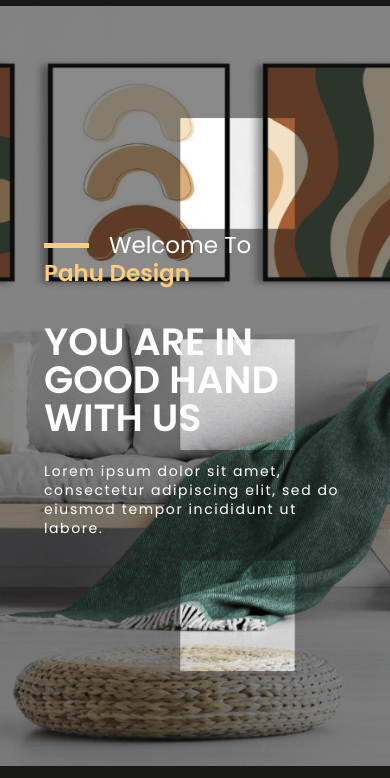
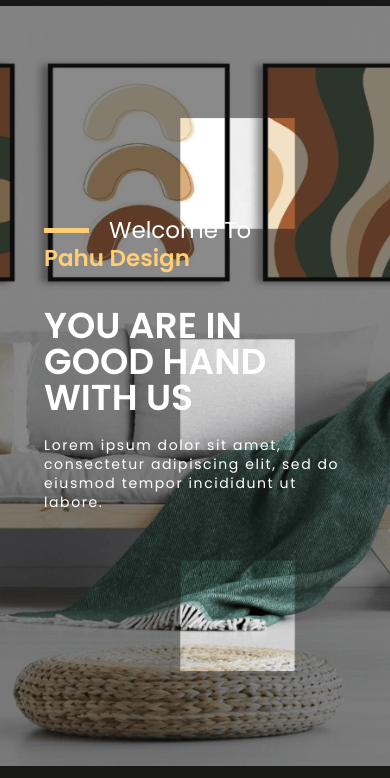
Before and after one commit to romanovich-k/PAHU, a plain HTML site: page index.html in a window 390 px wide. Shown: the part 66-844 px from the top of the page. Drawn offline with nearby package versions, Linux system fonts and the light colour scheme.

Commit message:
Add files via upload

```diff
--- a/css/style.css
+++ b/css/style.css
@@ -601,6 +601,7 @@ body {
 @media (max-width: 950px) {
   .banner__content {
     left: 10%;
+    top: 28%;
   }
 }
 .banner__suptitle {
@@ -656,11 +657,12 @@ body {
 }
 @media (max-width: 700px) {
   .banner__title {
-    margin-bottom: 25px;
-    font-size: 38px;
+    margin-bottom: 20px;
+    font-size: 36px;
   }
 }
 .banner__text {
+  padding-bottom: 20px;
   max-width: 527px;
   letter-spacing: 1.6px;
 }
```
